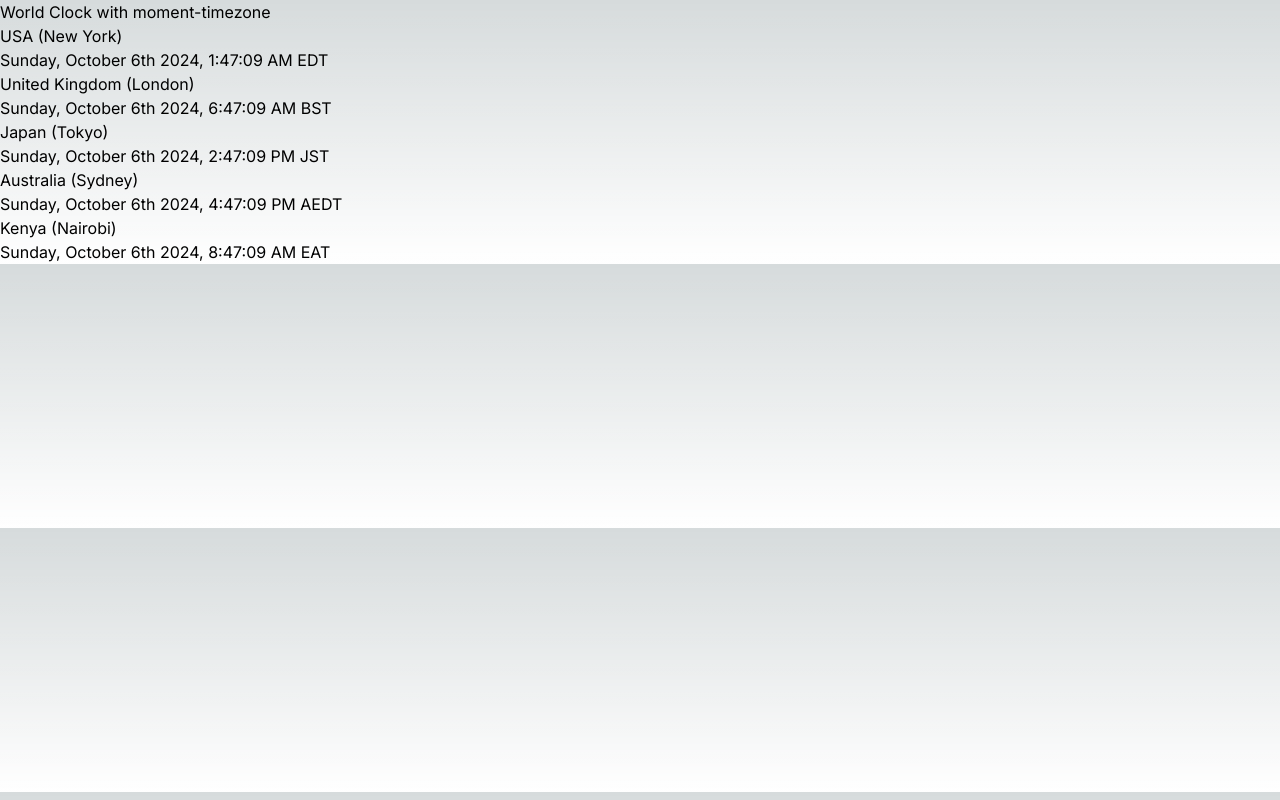
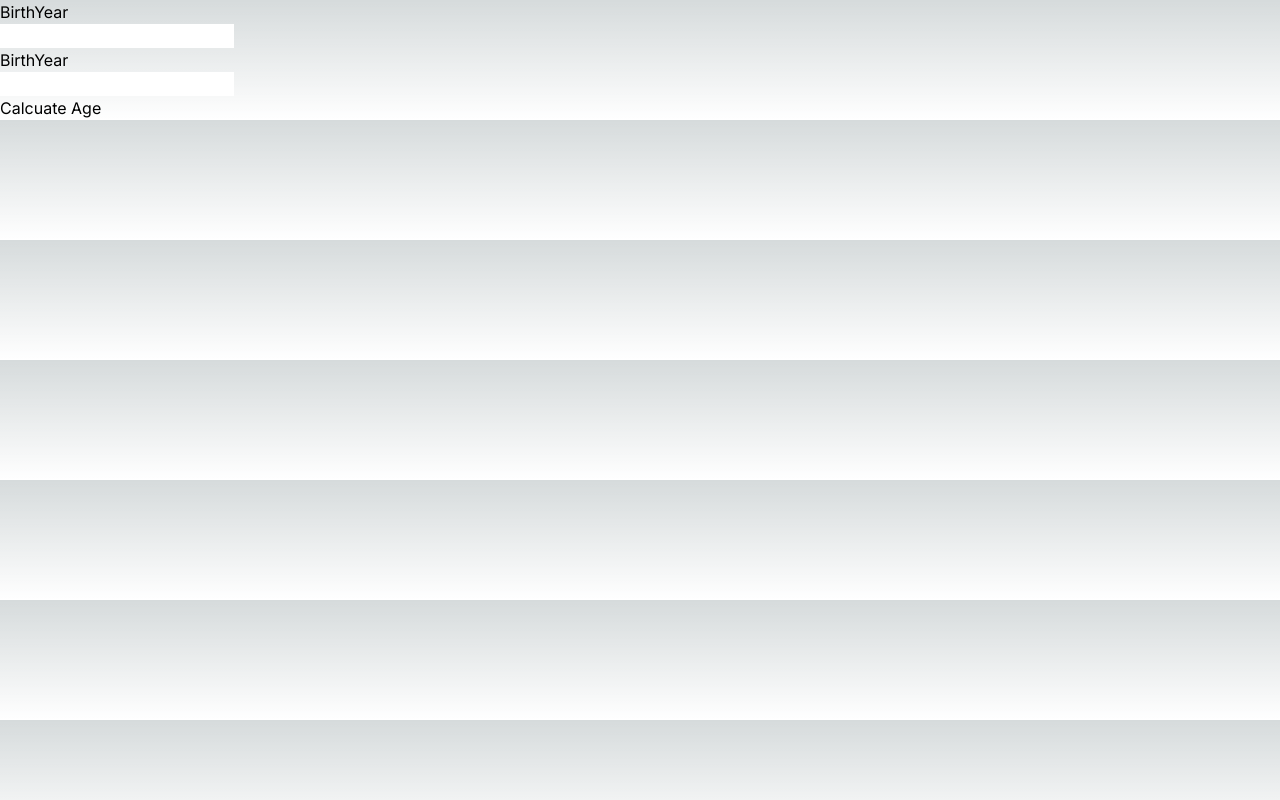
Before and after one commit to Preciousnnebuogor/25-Projects, a Next.js app: page / in a window 1280 px wide. Built offline with nearby package versions, Linux system fonts and the light colour scheme.

Commit message:
collected AgeCalculator

```diff
--- /dev/null
+++ b/app/Learning/ageCalcu.tsx
@@ -0,0 +1,53 @@
+"use client"
+
+import { useState } from "react"
+
+export default function AgeCalculator(){
+    const [birthYear, setBirthYear] = useState("")
+    const [currentYear, setCurrentYear] = useState("");
+    const [ageResult, setAgeResult] = useState("");
+
+
+    // const birth = parseInt(birthYear)
+    // const current = parseInt(currentYear)
+    // const result = current - birth
+
+    const handSubmit = parseInt(currentYear) -parseInt(birthYear)
+
+    return (
+      <div>
+        <div>
+          <p>BirthYear</p>
+          <input
+            type="number"
+            value={birthYear}
+            onChange={(e) => {
+              setBirthYear(e.target.value);
+            }}
+            className={`text-black`}
+          />
+        </div>
+
+        <div>
+          <p>BirthYear</p>
+          <input
+            type="number"
+            value={currentYear}
+            onChange={(e) => {
+              setCurrentYear(e.target.value);
+            }}
+            className={`text-black`}
+          />
+        </div>
+
+        <button
+          onClick={()=>{
+           setAgeResult(handSubmit.toString());
+          }}
+        >
+          Calcuate Age
+        </button>
+        {ageResult}
+      </div>
+    );
+}
--- a/app/page.tsx
+++ b/app/page.tsx
@@ -1,12 +1,11 @@
-import CountryTime from "./Learning/conutryTime";
-import { Time2App } from "./Learning/time2";
+import AgeCalculator from "./Learning/ageCalcu";
 
 
 export default function Home() {
    return (
    <div>
-      {/* <CountryTime/> */}
-      <Time2App />
+
+      <AgeCalculator />
      </div>
    )
 
```
